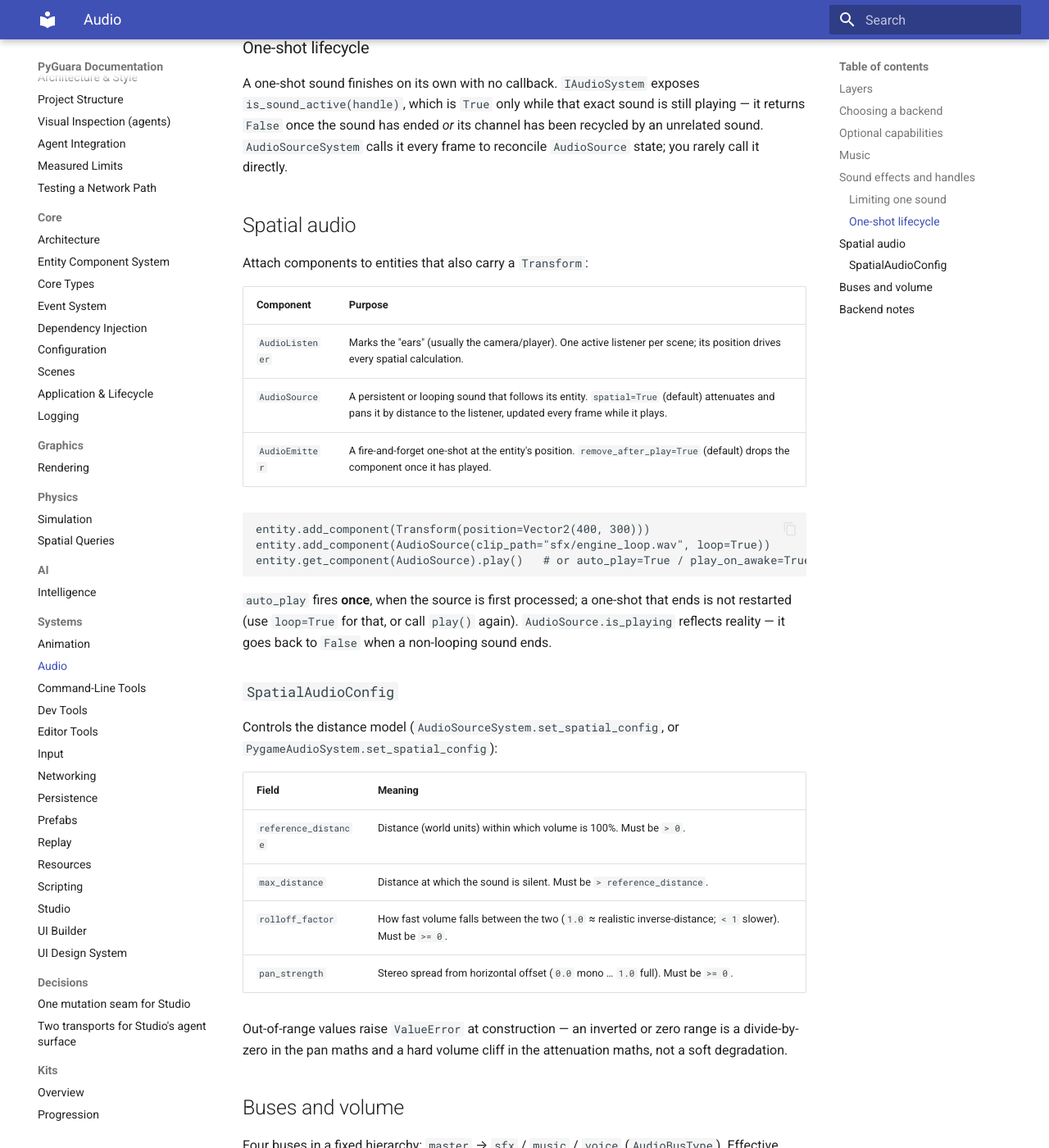
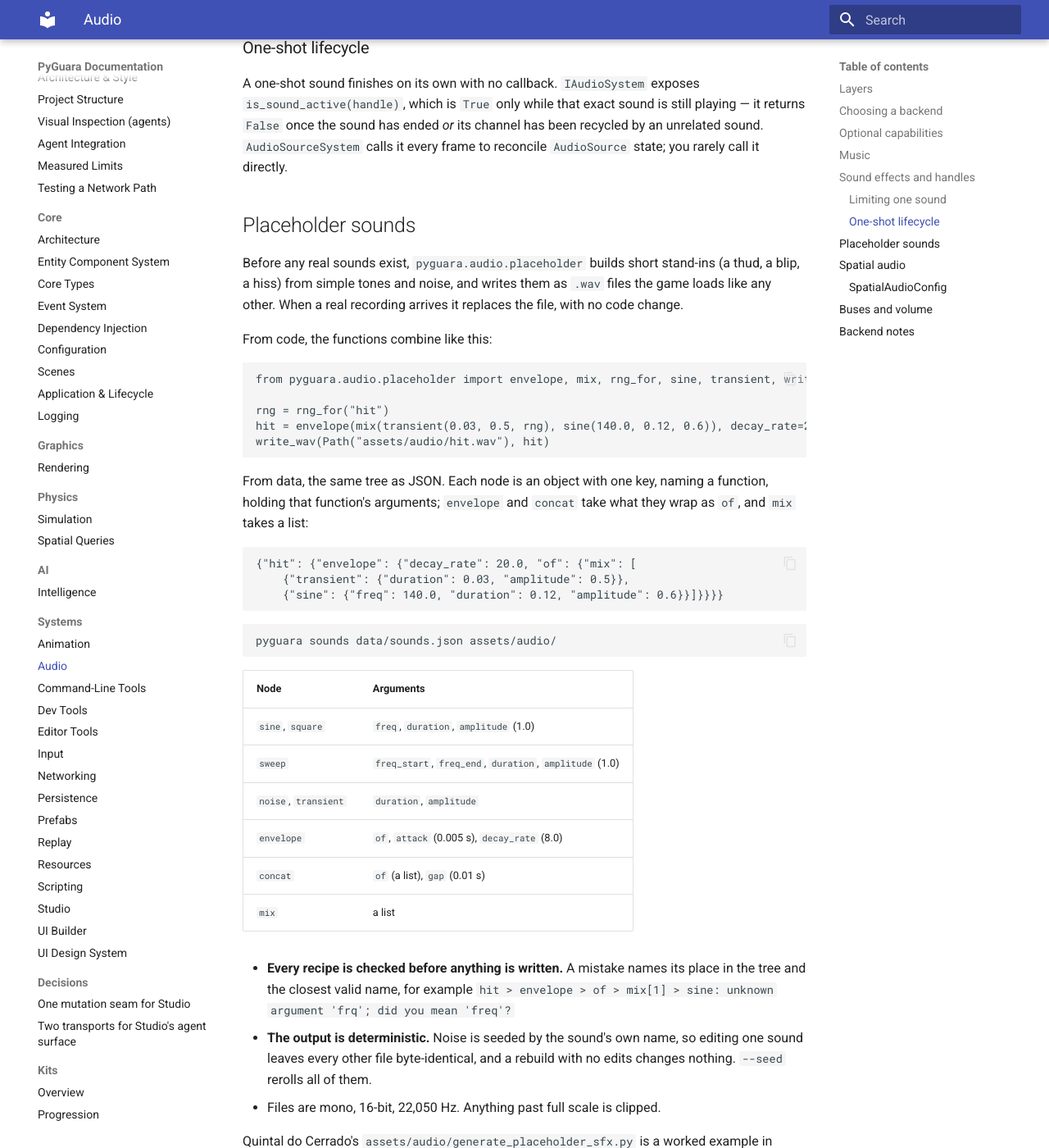
Before and after one commit to Wedeueis/pyguara, an MkDocs documentation site: the page built from docs/systems/audio.md, in a window 1280 px wide and 1400 px high, scrolled down 4142 px. Shown: the whole window at 82% size. Built offline with MkDocs 1.6.1 and Material for MkDocs 9.7.7, drawn with Linux system fonts in a browser that asks for light colours.

Commit message:
docs: placeholder sounds
Co-Authored-By: Claude Opus 5.5 <noreply@anthropic.com>

````diff
--- a/docs/systems/audio.md
+++ b/docs/systems/audio.md
@@ -179,6 +179,57 @@ sound is still playing — it returns `False` once the sound has ended *or* its
 channel has been recycled by an unrelated sound. `AudioSourceSystem` calls it
 every frame to reconcile `AudioSource` state; you rarely call it directly.
 
+## Placeholder sounds
+
+Before any real sounds exist, `pyguara.audio.placeholder` builds short stand-ins
+(a thud, a blip, a hiss) from simple tones and noise, and writes them as `.wav`
+files the game loads like any other. When a real recording arrives it replaces
+the file, with no code change.
+
+From code, the functions combine like this:
+
+```python
+from pyguara.audio.placeholder import envelope, mix, rng_for, sine, transient, write_wav
+
+rng = rng_for("hit")
+hit = envelope(mix(transient(0.03, 0.5, rng), sine(140.0, 0.12, 0.6)), decay_rate=20.0)
+write_wav(Path("assets/audio/hit.wav"), hit)
+```
+
+From data, the same tree as JSON. Each node is an object with one key, naming a
+function, holding that function's arguments; `envelope` and `concat` take what
+they wrap as `of`, and `mix` takes a list:
+
+```json
+{"hit": {"envelope": {"decay_rate": 20.0, "of": {"mix": [
+    {"transient": {"duration": 0.03, "amplitude": 0.5}},
+    {"sine": {"freq": 140.0, "duration": 0.12, "amplitude": 0.6}}]}}}}
+```
+
+```bash
+pyguara sounds data/sounds.json assets/audio/
+```
+
+| Node | Arguments |
+| --- | --- |
+| `sine`, `square` | `freq`, `duration`, `amplitude` (1.0) |
+| `sweep` | `freq_start`, `freq_end`, `duration`, `amplitude` (1.0) |
+| `noise`, `transient` | `duration`, `amplitude` |
+| `envelope` | `of`, `attack` (0.005 s), `decay_rate` (8.0) |
+| `concat` | `of` (a list), `gap` (0.01 s) |
+| `mix` | a list |
+
+- **Every recipe is checked before anything is written.** A mistake names
+  its place in the tree and the closest valid name, for example
+  `hit > envelope > of > mix[1] > sine: unknown argument 'frq'; did you mean 'freq'?`
+- **The output is deterministic.** Noise is seeded by the sound's own name, so
+  editing one sound leaves every other file byte-identical, and a rebuild with
+  no edits changes nothing. `--seed` rerolls all of them.
+- Files are mono, 16-bit, 22,050 Hz. Anything past full scale is clipped.
+
+Quintal do Cerrado's `assets/audio/generate_placeholder_sfx.py` is a worked
+example in code.
+
 ## Spatial audio
 
 Attach components to entities that also carry a `Transform`:
````
Also changed, not shown: CHANGELOG.md (+1 -0 lines).
